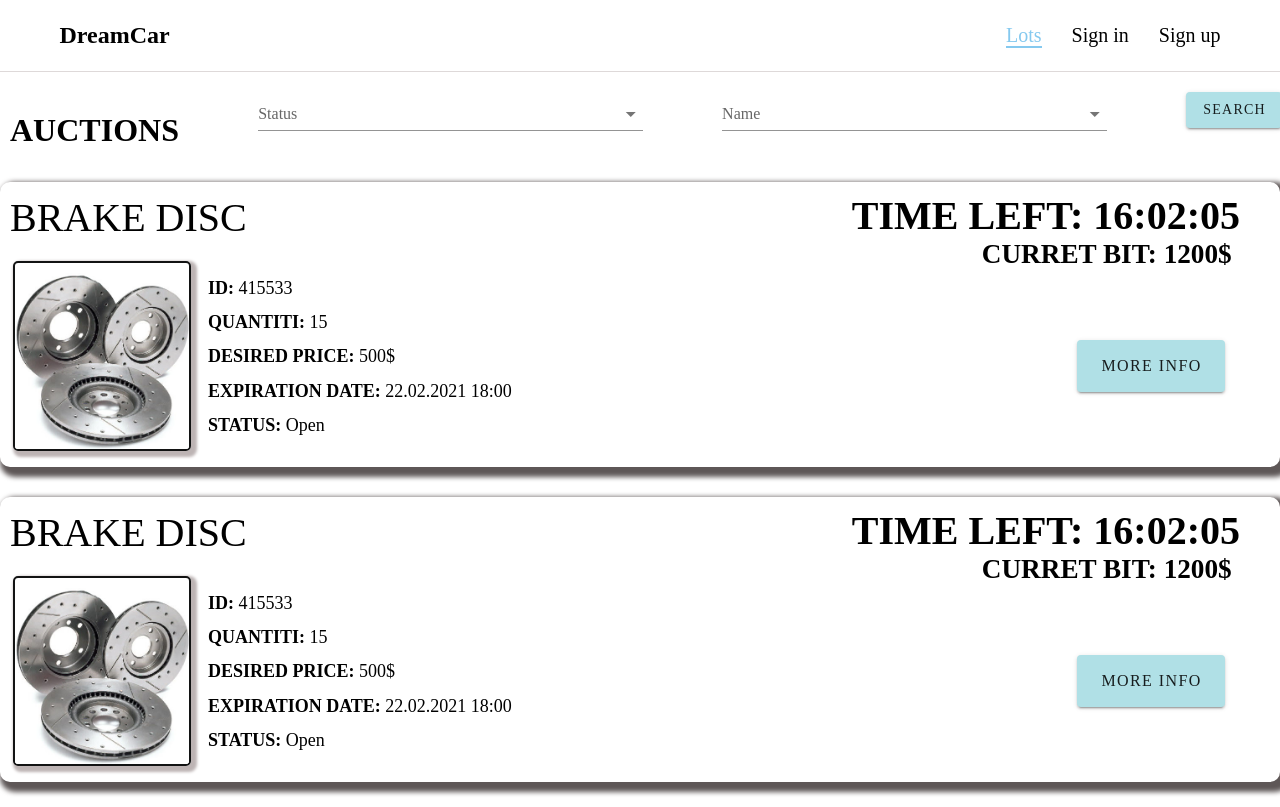
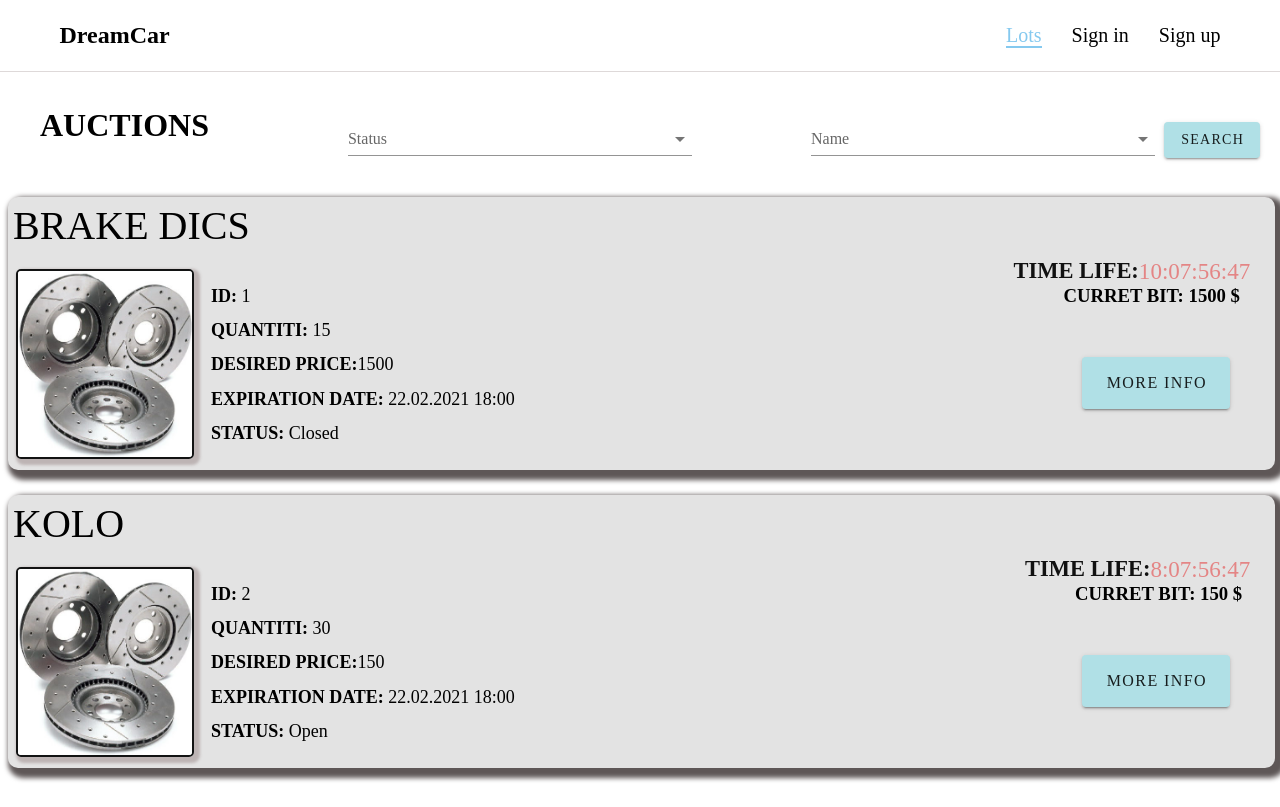
Before and after one commit to Biven160690/dreamcar, a Nuxt app: page /LOTS_SERGEY in a window 1280 px wide. Built offline with nearby package versions, Linux system fonts and the light colour scheme.

Commit message:
add my compo, page, modulu

```diff
--- a/components/lots_sergey/LOTS.vue
+++ b/components/lots_sergey/LOTS.vue
@@ -1,116 +1,101 @@
-<template>
-<form>
-<div class="class1">
+<<template>
+  <div>
+    <div class="class1" v-for="lots in getAllLots" :key="lots.id">
       <div class="thumb img">
-<h2 class="h2"> BRAKE DISC </h2>
-<a><img src="~/assets/img/dick1.jpg"  alt="react" class="leftimg"> </a>
- <p class="p"><strong>ID:</strong> 415533<br>
- <strong>QUANTITI:</strong> 15<br>
- <strong>DESIRED PRICE:</strong> 500$<br>
- <strong>EXPIRATION DATE:</strong> 22.02.2021 18:00<br>
- <strong>STATUS:</strong> Open</p>
+        <h2 class="h2">{{ lots.name }}</h2>
+        <a><img src="~/assets/img/dick1.jpg" alt="react" class="leftimg" /> </a>
+        <!-- <p class="p" v-if="lots.desired == lots.bit"> -->
+        <p class="p">
+          <strong>ID:</strong> {{ lots.id }}<br />
+          <strong>QUANTITI:</strong> {{ lots.quantity }}<br />
+          <strong>DESIRED PRICE:</strong>{{ lots.desired }} <br />
+          <strong>EXPIRATION DATE:</strong> {{ lots.expiratedate }}<br />
+          <!-- <strong>STATUS:</strong> Closed <br /> -->
+          <strong>STATUS:</strong> {{ lots.status }} <br />
+        </p>
+        <!-- <p class="p" v-else>
+          <strong>ID:</strong> {{ lots.id }}<br />
+          <strong>QUANTITI:</strong> {{ lots.quantity }}<br />
+          <strong>DESIRED PRICE:</strong> {{ lots.desired }} <br />
+          <strong>EXPIRATION DATE:</strong> {{ lots.expiratedate }}<br />
+          <strong>STATUS:</strong> {{ lots.status }} <br />
+        </p> -->
       </div>
-<div class="bid ">
-<div>
- <h2 class="time">TIME LEFT: 16:02:05</h2>
- <h2 class="price"> CURRET BIT: 1200$</h2>
+      <div class="price">
+        <!-- <div class="timer" v-if="lots.desired !== lots.bit"> -->
+        <div class="timer">
+          <h3 id="h3">TIME LIFE:</h3>
+          <timer v-bind:deadline="lots.time" class="size"> </timer>
         </div>
- <div class="rest"><v-btn
-     elevation="6"
-      x-large
-    color="#B0E0E6"
-   >MORE INFO</v-btn>
+        <div class="curret_bit">
+          <h3>CURRET BIT: {{ lots.bit }} $</h3>
+          <div class="button">
+            <NuxtLink to="/" class="none">
+              <v-btn elevation="6" x-large color="#B0E0E6" @click='changeStatus'>MORE INFO</v-btn>
+            </NuxtLink>
           </div>
         </div>
       </div>
-<div class="class1">
-<div class="thumb img">
-<h2 class="h2"> BRAKE DISC </h2>
-<a><img src="~/assets/img/dick1.jpg"  alt="react" class="leftimg"> </a>
- <p class="p"><strong>ID:</strong> 415533<br>
- <strong>QUANTITI:</strong> 15<br>
- <strong>DESIRED PRICE:</strong> 500$<br>
- <strong>EXPIRATION DATE:</strong> 22.02.2021 18:00<br>
- <strong>STATUS:</strong> Open</p>
-</div>
-<div class="bid ">
-<div>
- <h2 class="time">TIME LEFT: 16:02:05</h2>
- <h2 class="price"> CURRET BIT: 1200$</h2>
-</div>
- <div class="rest"><v-btn
-     elevation="6"
-      x-large
-    color="#B0E0E6"
-   >MORE INFO</v-btn>
     </div>
   </div>
-</div>
-</form>
 </template>
+<script>
+import timer from "@/components/lots_sergey/timer.vue";
+import { mapGetters} from "vuex";
+export default {
+  computed: mapGetters(["getAllLots"]),
+  components: {
+    timer
+  },
 
-<script>
-  export default {
-
-  }
+};
 </script>
 
 <style>
 
-.time /* Время */ {
-
-   padding: 0px 30px 0px 40px;
-   font-size: 250%; /* Размер шрифта */ /*Lинии под текстом*/
-   float: right;
-
+.price /* див для правого угла  */ {
+  display: flex;
+  flex-direction: column;
+  padding: 0px 20px 0px 0px;
 }
-.bid  /* родительский див 2 */ {
-
+.curret_bit {
+  padding: 0px 0px 0px 170px;
+  margin: 0px 0px 0px 100px;
+}
+.timer /* счетчик */ {
+  padding: 0px 0px 0px 220px;
+  font-size: 120%;
+  color: rgb(228, 133, 133);
   display: flex;
-   flex-flow: column;
-   padding: 0px 0px 15px 0px;
-
+}
+.size {
+  font-size: 120%;
+}
+#h3 {
+  color: rgb(17, 17, 17);
+}
+.button /* регулировка кнопки */ {
+  display: flex;
+  justify-content: flex-end;
+  padding: 30px 0px 0px 0px;
+  margin: 20px 20px 0px 0px;
+}
+.none {
+  text-decoration: none;
 }
 
-  .rest /* кнопка */ {
-  margin: 0px 10px 0px 25px;
-  padding:0px 0px 50px 240px;
-  /* float: right; */
-  /* align-items: center; */
-  }
-
-
-  .price /* цена */ {
-   padding: 0px 0px 70px 170px;
-   font-size: 170%; /* Размер шрифта */
-   /* float: right; */
-
-  }
-
-
 .class1 {
-
-     /* background-color: rgb(233, 233, 223); */
-     /* width:100%; */
-     width:100%;
-     display:flex;
-     align-items: flex-end;
-     /* justify-content: flex-end; */
+  background-color: #e3e3e3;
+  width: 99%;
+  display: flex;
+  align-items:center;
   justify-content: space-between;
   border-radius: 10px;
-     padding: 10px; /* отступ внутри блоков*/
-       margin: 30px 0px 25px 0px; /* отступ главного блока */
-     /* overflow:auto;будет прокручиваться тест в блоке, появиться скрол снизу и сверху */
+  padding: 5px; /* отступ внутри блоков*/
+  margin: 10px 5px 25px 8px; /* отступ главного блока */
   box-shadow: 5px 5px 5px 5px rgb(94, 87, 87);
-
-
 }
-
-
- .thumb img  {
-
-     /* background-color: rgb(250, 253, 253); */
-     /* float:left; */
+.thumb img {
   border: 2px solid #121313;
   border-radius: 5px;
   width: 178px;
@@ -118,26 +103,19 @@
   box-shadow: 3px 3px 3px 3px rgb(189, 180, 180);
 }
 .leftimg {
-
-    float:left;
+  float: left;
   margin: 15px 7px 3px 3px;
-    padding: 10px 0px 0px 0px;
-
+  padding: 0px 0px 0px 0px;
 }
-
 .h2 {
-
   font-size: 250%; /* Размер шрифта */ /*Lинии под текстом*/
-    /* border-bottom: 2px solid rgb(231, 38, 38);Параметры линии под текстом */
   font-weight: normal; /* Убираем жирное начертание */
   padding-bottom: 5px; /* Расстояние от текста до линии */
 }
 .p {
-    float:left;
-    /* display: block; даем возможность padding работать с текстом */
-    padding: 25px 0px 15px  10px; /*отстууп внутри*/
+  float: left;
+  padding: 25px 0px 15px 10px; /*отстууп внутри*/
   font-size: 18px; /*размер текста*/
   line-height: 1.9; /*расстояние  между строкома*/
-    /* overflow:auto;будет прокручиваться тест в блоке, появиться скрол снизу и сверху */
 }
 </style>
--- a/components/lots_sergey/SEARCH.vue
+++ b/components/lots_sergey/SEARCH.vue
@@ -1,18 +1,18 @@
 <template>
-<div class="parent">
+<div class="parent" id="app" data-app >
   <div class="auctions">
   <h1>AUCTIONS</h1>
     </div>
       <div class="data">
       <v-select
-        :items="items"
+        :items="getAddStatus"
         :menu-props="{ up: true, offsetY: true }"
         label="Status"
       ></v-select>
       </div>
-      <div class="data1">
+      <div class="data">
         <v-select
-        :items="items"
+        :items="getAddName"
         :menu-props="{ up: true, offsetY: true }"
         label="Name"
       ></v-select>
@@ -25,10 +25,10 @@
 
 
 <script>
+import { mapGetters } from "vuex";
   export default {
-    data: () => ({
-      items: [ 'BRAKE DISC' , 'Foo4r4r4r4r', 'Bar', 'Fizz', 'Buzz'],
-    }),
+    computed: mapGetters(["getAddStatus", "getAddName"]),
+
   }
 </script>
 
@@ -37,22 +37,16 @@
 .parent {
 display: flex;
 justify-content: space-between;
-margin: 10px -2px 0px 0px;
+margin: 0px 0px 0px 0px;
+padding: 0px 0px 10px 0px;
 }
 .data {
-padding: 0px 0px 0px 0px;
 width: 30%;
-}
-.data1 {
-  width: 30%;
-}
-.button {
-padding: 10px 0px 0px 0px;
-margin: 0px 0px 0px 0px;
+padding: 35px 0px 0px 40px;
+margin: 0px 0px 0px 70px;
 }
 .auctions {
-/* text-align: center; */
-padding: 30px 0px 0px 10px;
+padding: 35px 20px 0px 40px;
 }
 
 </style>
--- /dev/null
+++ b/components/lots_sergey/timer.vue
@@ -0,0 +1,60 @@
+<template>
+  <div class="text-center">
+    <p class="text-4xl text-black" v-if="currentTime">
+      {{
+        currentTime
+          ? `${currentTime.days}:${("0" + currentTime.hours).slice(-2)}:${(
+              "0" + currentTime.minutes
+            ).slice(-2)}:${("0" + currentTime.seconds).slice(-2)}`
+          : ""
+      }}
+    </p>
+    <p v-if="!currentTime">
+      Times Up
+    </p>
+  </div>
+</template>
+
+<script>
+export default {
+  props: {
+    deadline: {
+      type: String,
+      required: true
+    },
+    speed: {
+      type: Number,
+      default: 1000
+    }
+  },
+  data() {
+    return {
+      currentTime: null
+    };
+  },
+  mounted() {
+    setTimeout(this.countdown, 1);
+  },
+  methods: {
+    countdown() {
+      let t = Date.parse(this.deadline) - Date.parse(new Date());
+      let seconds = Math.floor((t / 1000) % 60);
+      let minutes = Math.floor((t / 1000 / 60) % 60);
+      let hours = Math.floor((t / (1000 * 60 * 60)) % 24);
+      let days = Math.floor(t / (1000 * 60 * 60 * 24));
+      if (t > 0) {
+        this.currentTime = {
+          total: t,
+          days: days,
+          hours: hours,
+          minutes: minutes,
+          seconds: seconds
+        };
+        setTimeout(this.countdown, this.speed);
+      } else {
+        this.currentTime = null;
+      }
+    }
+  }
+};
+</script>
--- a/pages/LOTS_SERGEY.vue
+++ b/pages/LOTS_SERGEY.vue
@@ -9,10 +9,9 @@
 import SEARCH from "@/components/lots_sergey/SEARCH.vue";
 import LOTS from "@/components/lots_sergey/LOTS.vue";
 export default {
-
   components: {
     SEARCH,
     LOTS
-   }
+   },
 }
 </script>
--- a/store/index.js
+++ b/store/index.js
@@ -3,12 +3,13 @@
 import Vue from 'vue'
 import Vuex from 'vuex'
 import users from './modules/users'
-
+import lot from './modules/lot'
 Vue.use(Vuex)
 
 const store = () => new Vuex.Store({
     modules: {
         users,
+        lot
     }
 })
 
--- /dev/null
+++ b/store/modules/lot.js
@@ -0,0 +1,41 @@
+export default {
+  state: {
+    lots: [
+      {
+        name: "BRAKE DICS",
+        id: 1,
+        quantity: 15,
+        desired: 1500,
+        expiratedate: "22.02.2021 18:00",
+        status: "Closed",
+        time: "03/10/2021",
+        bit: 1500
+      },
+      {
+        name: "KOLO",
+        id: 2,
+        quantity: 30,
+        desired: 150,
+        expiratedate: "22.02.2021 18:00",
+        status: "Open",
+        time: "03/08/2021",
+        bit: 150
+      }
+    ],
+
+    addStatus: ["Open", "Closed"],
+    addName: ["KOLO", "BRAKE DICS"]
+  },
+
+  getters: {
+    getAllLots(state) {
+      return state.lots;
+    },
+    getAddStatus(state) {
+      return state.addStatus;
+    },
+    getAddName(state) {
+      return state.addName;
+    }
+  }
+};
```
Also changed, not shown: 1 other file (tests, documents, lock files or other folders). Lines whose indentation alone changed are shown as unchanged.
